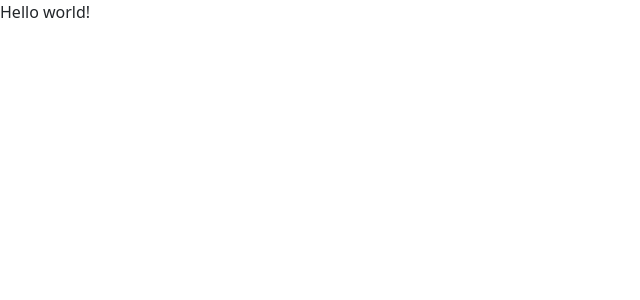
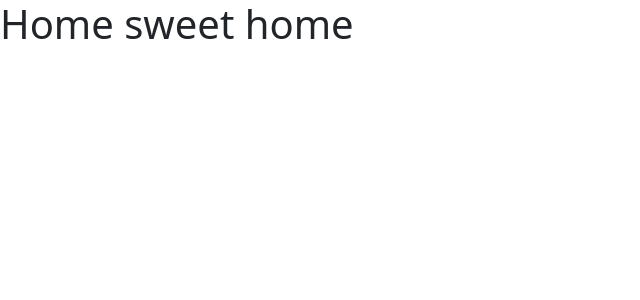
Before and after one commit to Retchut/personal-website, a React (Create React App) app: page / in a window 1280 px wide. Shown: the top 300 px of the page, without its empty margins (0-640 px from the left). Built offline with nearby package versions, Linux system fonts and the light colour scheme.

Commit message:
feat: import simple routing

```diff
--- a/package.json
+++ b/package.json
@@ -9,6 +9,7 @@
     "bootstrap": "^5.1.3",
     "react": "^17.0.2",
     "react-dom": "^17.0.2",
+    "react-router-dom": "^6.2.2",
     "react-scripts": "5.0.0",
     "web-vitals": "^2.1.4"
   },
--- a/src/App.js
+++ b/src/App.js
@@ -1,10 +1,18 @@
+import {
+  BrowserRouter,
+  Routes,
+  Route,
+} from "react-router-dom";
+
+import Home from "./Pages/Home/Home.js";
+
 function App() {
   return (
-    <div className="App">
-      <div>
-        Hello world!
-      </div>
-    </div>
+    <BrowserRouter>
+      <Routes>
+        <Route path ="/" element={<Home />} />
+      </Routes>
+    </BrowserRouter>
   );
 }
 
--- /dev/null
+++ b/src/Pages/Home/Home.js
@@ -0,0 +1,5 @@
+export default function Home(){
+    return (
+        <h1>Home sweet home</h1>
+    );
+}
```
Also changed, not shown: 1 other file (tests, documents, lock files or other folders).
